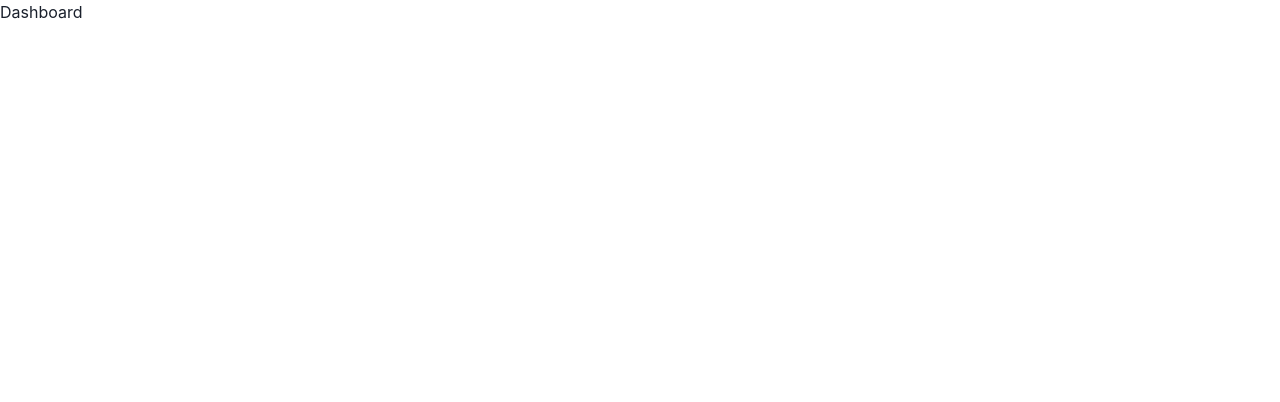
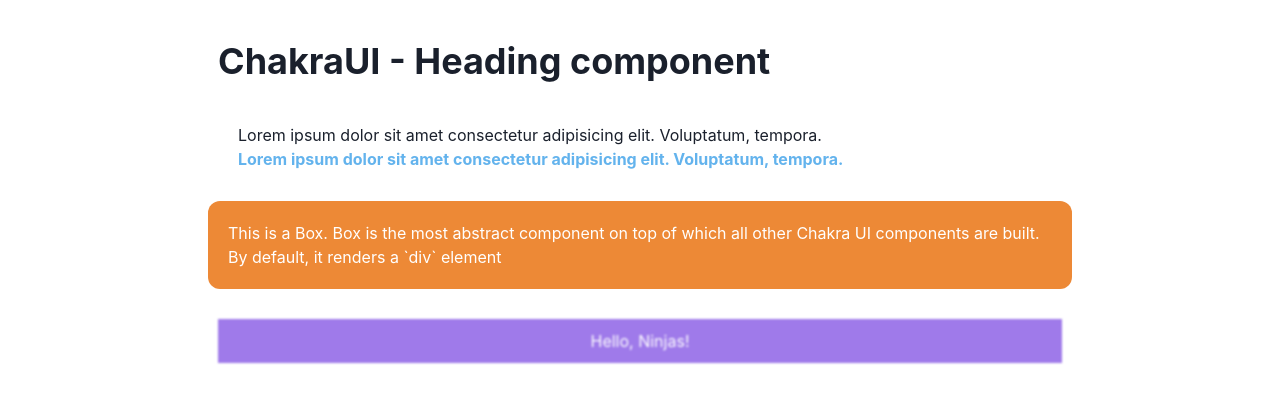
Before and after one commit to tvviem/vite-react-chakra-ui-learn, a React (Vite) app: page / in a window 1280 px wide. Shown: the top 402 px of the page. Built offline with nearby package versions, Linux system fonts and the light colour scheme.

Commit message:
1 - components with style props, object styles using sx prop

```diff
--- a/index.html
+++ b/index.html
@@ -4,7 +4,7 @@
     <meta charset="UTF-8" />
     <link rel="icon" type="image/svg+xml" href="/vite.svg" />
     <meta name="viewport" content="width=device-width, initial-scale=1.0" />
-    <title>Vite + React + TS</title>
+    <title>Vite + React + TS - Chakra UI</title>
   </head>
   <body>
     <div id="root"></div>
--- a/src/App.css
+++ b/src/App.css
@@ -1,4 +1,4 @@
 #root {
   max-width: 1280px;
-  /* margin: 0 auto; */
+  margin: 0 auto;
 }
--- a/src/layout/RootLayout.tsx
+++ b/src/layout/RootLayout.tsx
@@ -2,9 +2,9 @@
 
 const RootLayout = () => {
   return (
-    <div>
+    <>
       <Outlet />
-    </div>
+    </>
   );
 };
 export default RootLayout;
--- a/src/pages/Dashboard.tsx
+++ b/src/pages/Dashboard.tsx
@@ -1,7 +1,43 @@
-import React from 'react';
+import { Box, Container, Heading, Text } from '@chakra-ui/react';
 
 const Dashboard = () => {
-  return <div>Dashboard</div>;
+  const boxStyles = {
+    p: '10px',
+    bg: 'purple.400',
+    color: 'white',
+    m: '10px',
+    textAlign: 'center',
+    filter: 'blur(1px)',
+    ':hover': {
+      color: 'black',
+      bg: 'blue.200'
+    }
+  };
+  return (
+    <Container as="section" maxWidth="4xl">
+      <Heading my="30px" p="10px">
+        ChakraUI - Heading component
+      </Heading>
+      <Text marginLeft={30}>
+        Lorem ipsum dolor sit amet consectetur adipisicing elit. Voluptatum,
+        tempora.
+      </Text>
+      <Text ml={30} color="blue.300" fontWeight="bold">
+        Lorem ipsum dolor sit amet consectetur adipisicing elit. Voluptatum,
+        tempora.
+      </Text>
+
+      <Box my={30} p="20px" bg="orange.400" borderRadius="xl">
+        <Text color="white">
+          This is a Box. Box is the most abstract component on top of which all
+          other Chakra UI components are built. By default, it renders a `div`
+          element
+        </Text>
+      </Box>
+
+      <Box sx={boxStyles}>Hello, Ninjas!</Box>
+    </Container>
+  );
 };
 
 export default Dashboard;
```
